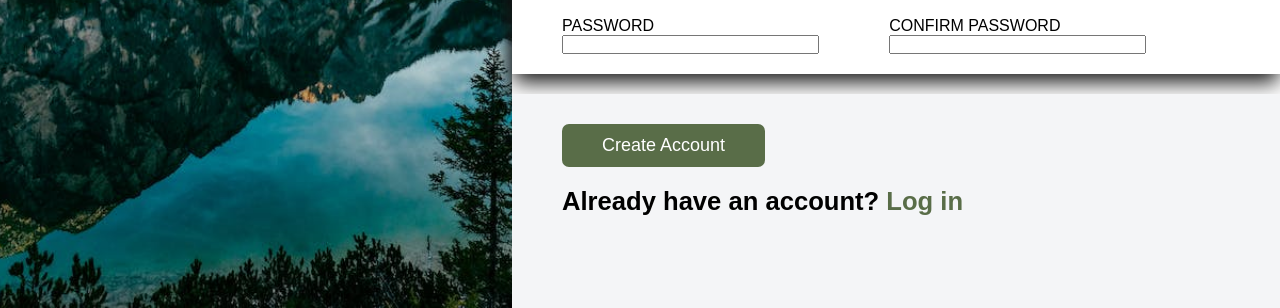
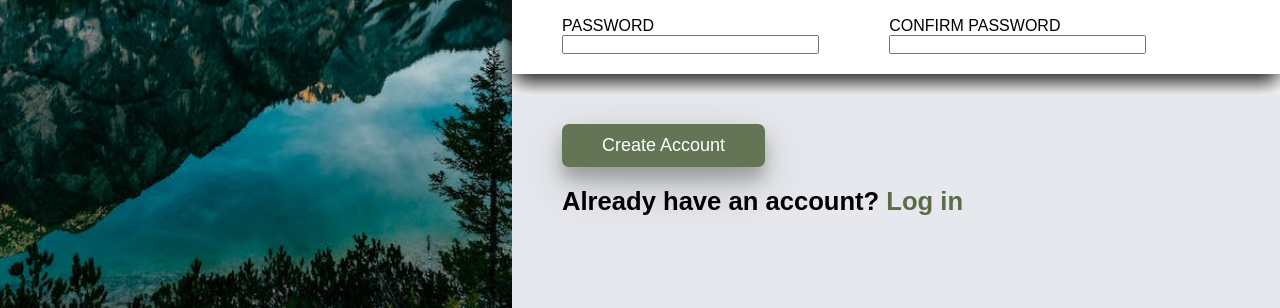
Before and after one commit to dustics4/Sign-up-Form, a plain HTML site: page index.html in a window 1280 px wide. In both pictures the pointer is over the button "Create Account". Shown: the part 492-800 px from the top of the page. Drawn offline with Linux system fonts and the light colour scheme.

Commit message:
button hover

```diff
--- a/style.css
+++ b/style.css
@@ -64,7 +64,7 @@
     display: flex;
     flex-direction: column;
     width: 60vw;
-    background-color:#f4f5f7 ;
+    background-color:#e6e8ed ;
     align-items: center;
     justify-content: center;
 }
@@ -88,10 +88,16 @@
     border-style: none;
     color: white;
     font-size: 18px;
+    box-shadow:rgba(0, 0, 0, 0.7);
+}
+
+.btn-create:hover {
+    background-color: #647556 ;
+    box-shadow: 0 12px 16px 0 rgba(0,0,0,0.24), 0 17px 50px 0 rgba(0,0,0,0.19);
 }
 
 .bottom-part {
-    background-color: #f4f5f7;
+    background-color: #e6e8ed;
     padding: 10px 50px;
     font-size: 0.8em;
     width: 100%;
@@ -138,3 +144,7 @@ a{
     font-weight: 700;
     color: #596D48 ;
 }
+
+a:hover {
+    color: #80867c ;
+}
```
